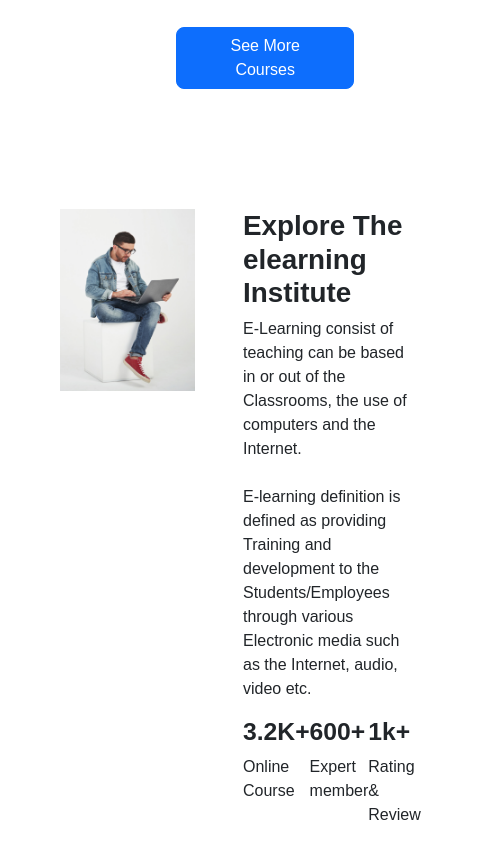
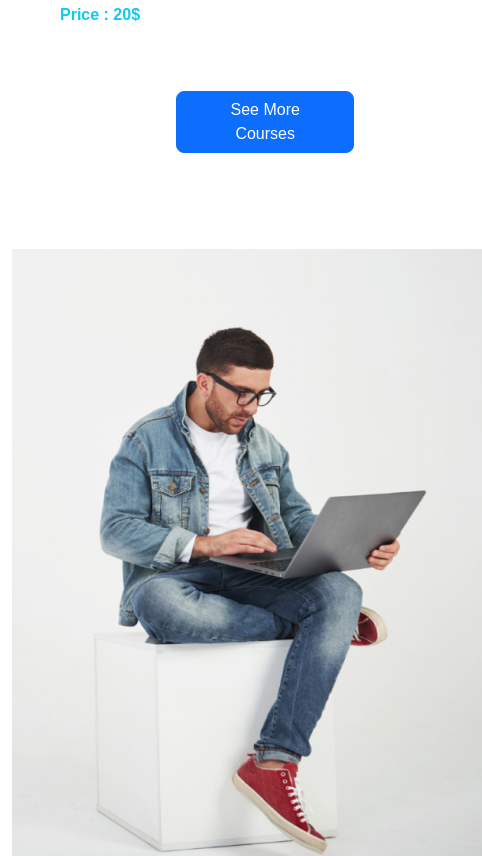
Before and after one commit to AnamikaSa/Education-website-anamika, a plain HTML site: page index.html in a window 390 px wide. Shown: the part 4206-5062 px from the top of the page, 482 px wide, since content can reach past the window. Drawn offline with nearby package versions, Linux system fonts and the light colour scheme.

Commit message:
responsive added and a little bit modification

```diff
--- a/index.html
+++ b/index.html
@@ -41,6 +41,32 @@
 
         .see-more-btn {
             margin-left: 36vw;
+        }
+
+        /* Phone */
+        @media only screen and (max-width: 688px) {
+            .elearning-img {
+                width: 470px !important;
+                /* margin-left: 0; */
+                /* height: 50vh; */
+            }
+
+            .elearning-writing-section {
+                width: 110% !important;
+                margin-top: 40px;
+            }
+        }
+
+        /* Tab */
+        @media (min-width: 680px) and (max-width:990px) {
+            .elearning-img {
+                width: 400px !important;
+            }
+
+            .elearning-writing-section {
+                width: 100%;
+                margin-left: 40px;
+            }
         }
     </style>
 </head>
@@ -258,7 +284,7 @@
                 </div>
 
 
-                <div class=" border-0" style="max-width: 540px;">
+                <div class="card border-0" style="max-width: 540px;">
                 <div class="row g-0">
                     <div class="col-md-4">
                         <img src="images/course/course-6.png" class="img-fluid w-100 rounded-start">
@@ -275,6 +301,7 @@
                     </div>
                 </div>
             </div>
+
             </div>
 
             <div class="mt-4 p-4">
@@ -284,12 +311,12 @@
 
         <!-- Explore The elearning start -->
 
-        <section class="d-flex d-grid p-5 mt-5">
-            <div class="w-50 ">
-                <img class="w-100" src="images/working.png">
+        <section class="d-md-flex align-items-center pt-5 pe-5 pb-5 mt-4">
+            <div class=" w-75">
+                <img class="w-100 elearning-img " src="images/working.png">
             </div>
-            <div class="w-50 d-flex align-items-center">
-                <div class="ms-5">
+            <div class="d-flex align-items-center elearning-writing-section">
+                <div class="ps-lg-5 ms-2 w-100">
                     <h1 class="fw-bold display-6">Explore The elearning Institute</h1>
                     <p class="fw-light">E-Learning consist of teaching can be based in or out of the Classrooms, the use
                         of computers and the Internet. <br><br> E-learning definition is defined as providing Training
```
Lines whose indentation alone changed are shown as unchanged.
